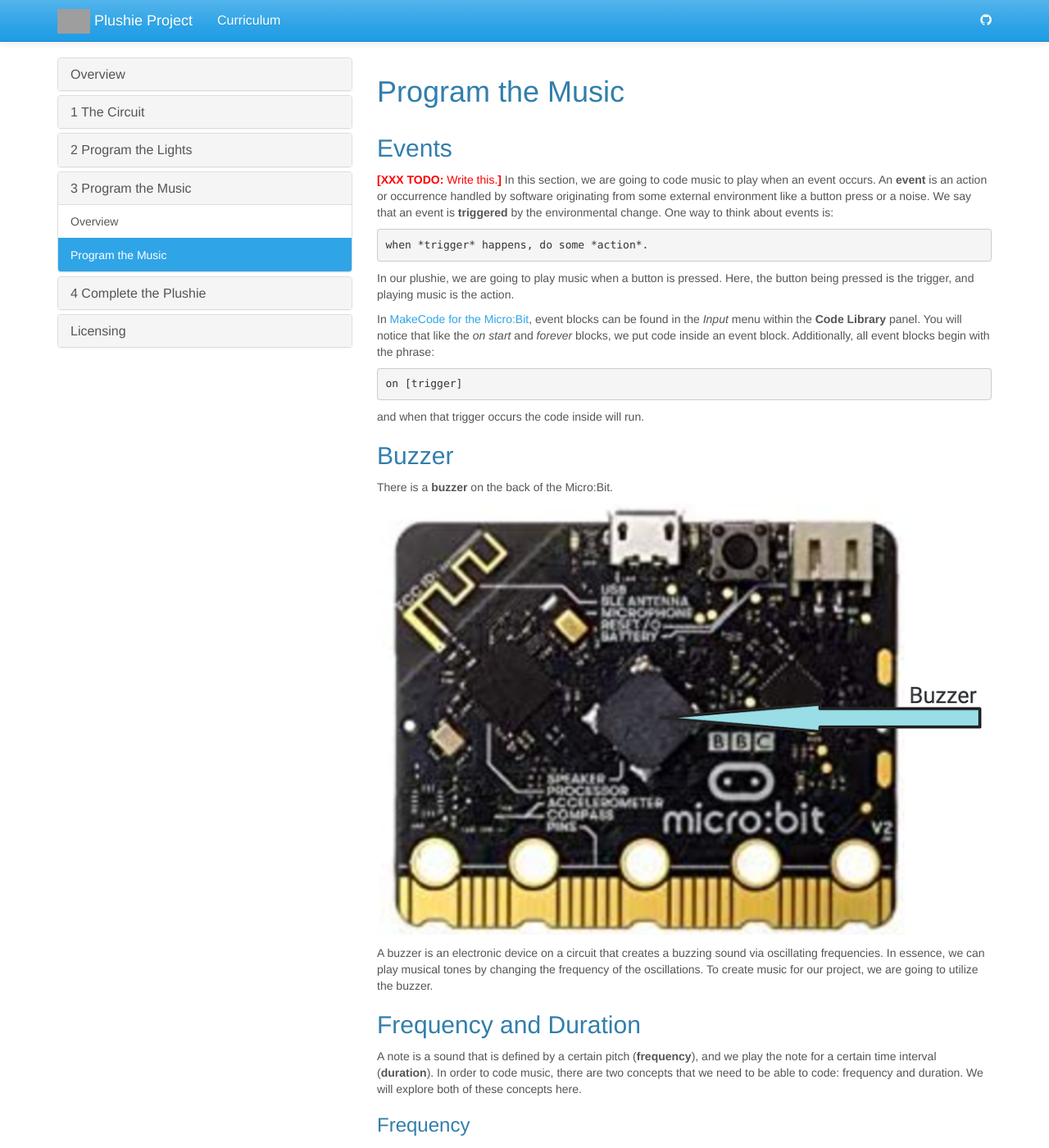
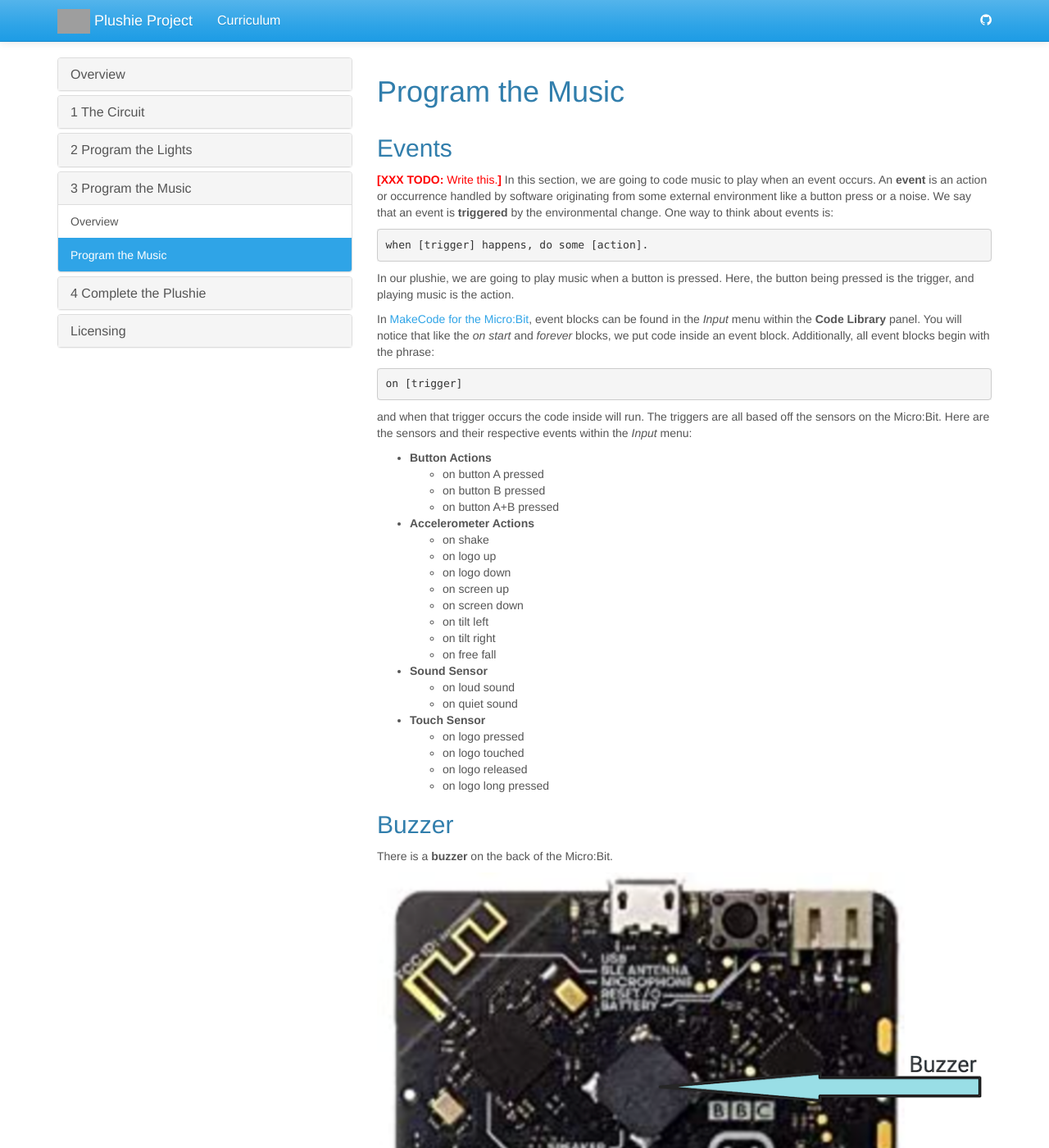
Before and after one commit to jake-chipps/plushie, a Jekyll site: the page built from _docs/lessons/3-1.md, in a window 1280 px wide and 1400 px high. Shown: the whole window at 82% size. Built offline with Jekyll 4.4.1, drawn with Linux system fonts in a browser that asks for light colours; grey boxes are pictures that could not be loaded.

Commit message:
Add content

````diff
--- a/_docs/lessons/3-1.md
+++ b/_docs/lessons/3-1.md
@@ -7,7 +7,7 @@
 In this section, we are going to code music to play when an event occurs. An **event** is an action or occurrence handled by software originating from some external environment like a button press or a noise. We say that an event is **triggered** by the environmental change. One way to think about events is:
 
 ```
-when *trigger* happens, do some *action*.
+when [trigger] happens, do some [action].
 ```
 
 In our plushie, we are going to play music when a button is pressed. Here, the button being pressed is the trigger, and playing music is the action.
@@ -18,7 +18,28 @@
 on [trigger]
 ```
 
-and when that trigger occurs the code inside will run.
+and when that trigger occurs the code inside will run. The triggers are all based off the sensors on the Micro:Bit. Here are the sensors and their respective events within the *Input* menu:
+- **Button Actions**
+  - on button A pressed
+  - on button B pressed
+  - on button A+B pressed
+- **Accelerometer Actions**
+  - on shake
+  - on logo up
+  - on logo down
+  - on screen up
+  - on screen down
+  - on tilt left
+  - on tilt right
+  - on free fall
+- **Sound Sensor**
+  - on loud sound
+  - on quiet sound
+- **Touch Sensor**
+  - on logo pressed
+  - on logo touched
+  - on logo released
+  - on logo long pressed
 
 ## Buzzer
 There is a **buzzer** on the back of the Micro:Bit.
````
